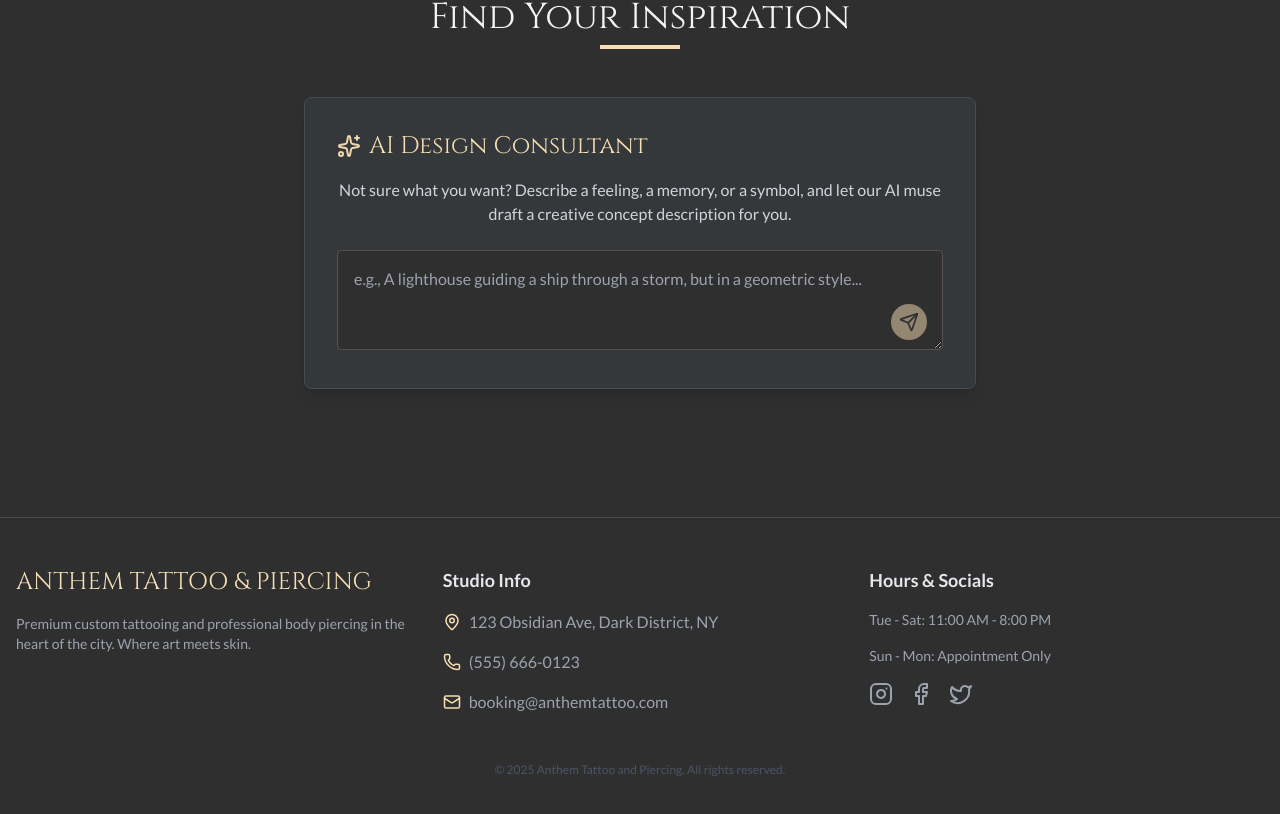
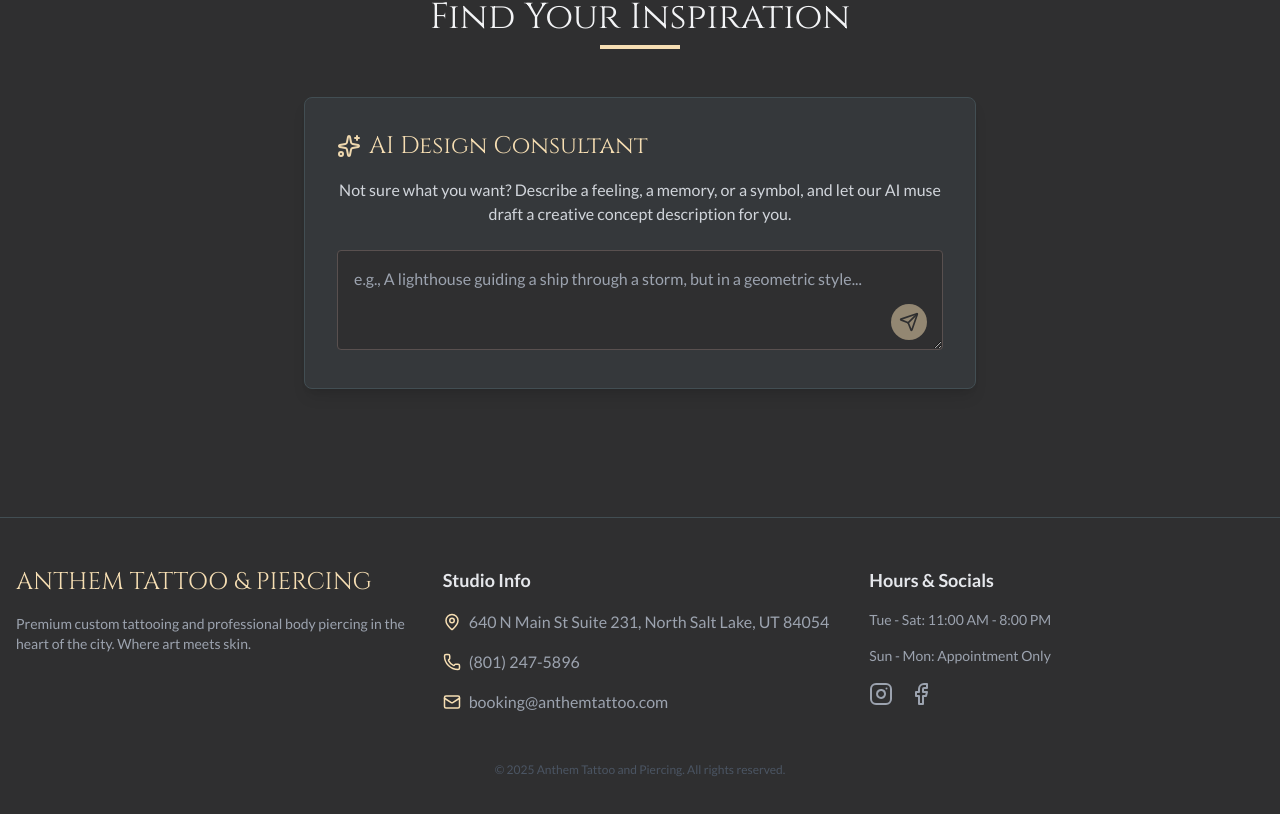
Before and after one commit to colelatour/AnthemTatooAndPiercing, a React (Vite) app: page / in a window 1280 px wide. Shown: the part 1218-2032 px from the top of the page. Built offline with nearby package versions, Linux system fonts and the light colour scheme.

Commit message:
Text additions v1

```diff
--- a/components/Footer.tsx
+++ b/components/Footer.tsx
@@ -1,5 +1,5 @@
 import React from 'react';
-import { Instagram, Facebook, Twitter, MapPin, Phone, Mail } from 'lucide-react';
+import { Instagram, Facebook, MapPin, Phone, Mail } from 'lucide-react';
 
 const Footer: React.FC = () => {
   return (
@@ -18,13 +18,14 @@ const Footer: React.FC = () => {
         {/* Contact Info */}
         <div className="flex flex-col space-y-4">
           <h4 className="text-lg font-bold text-gray-200">Studio Info</h4>
-          <div className="flex items-center space-x-2">
+          <a href="https://maps.app.goo.gl/kt9J9kKnSjssUYKh7" target="_blank" rel="noopener noreferrer" className="flex items-center space-x-2 hover:text-ink-gold transition-colors">
             <MapPin size={18} className="text-ink-gold" />
-            <span>123 Obsidian Ave, Dark District, NY</span>
-          </div>
+            <span>640 N Main St Suite 231, North Salt Lake, UT 84054
+            </span>
+          </a>
           <div className="flex items-center space-x-2">
             <Phone size={18} className="text-ink-gold" />
-            <span>(555) 666-0123</span>
+            <span> (801) 247-5896</span>
           </div>
           <div className="flex items-center space-x-2">
             <Mail size={18} className="text-ink-gold" />
@@ -38,9 +39,8 @@ const Footer: React.FC = () => {
           <p className="text-sm">Tue - Sat: 11:00 AM - 8:00 PM</p>
           <p className="text-sm">Sun - Mon: Appointment Only</p>
           <div className="flex space-x-4 mt-2">
-            <a href="#" className="hover:text-ink-gold transition-colors"><Instagram /></a>
-            <a href="#" className="hover:text-ink-gold transition-colors"><Facebook /></a>
-            <a href="#" className="hover:text-ink-gold transition-colors"><Twitter /></a>
+            <a href="https://www.instagram.com/anthempiercingandtattoo?igsh=czg0dmJybXJ5bDJ6" target="_blank" rel="noopener noreferrer" className="hover:text-ink-gold transition-colors"><Instagram /></a>
+            <a href="https://www.facebook.com/AnthemTats/" target="_blank" rel="noopener noreferrer" className="hover:text-ink-gold transition-colors"><Facebook /></a>
           </div>
         </div>
       </div>
```
